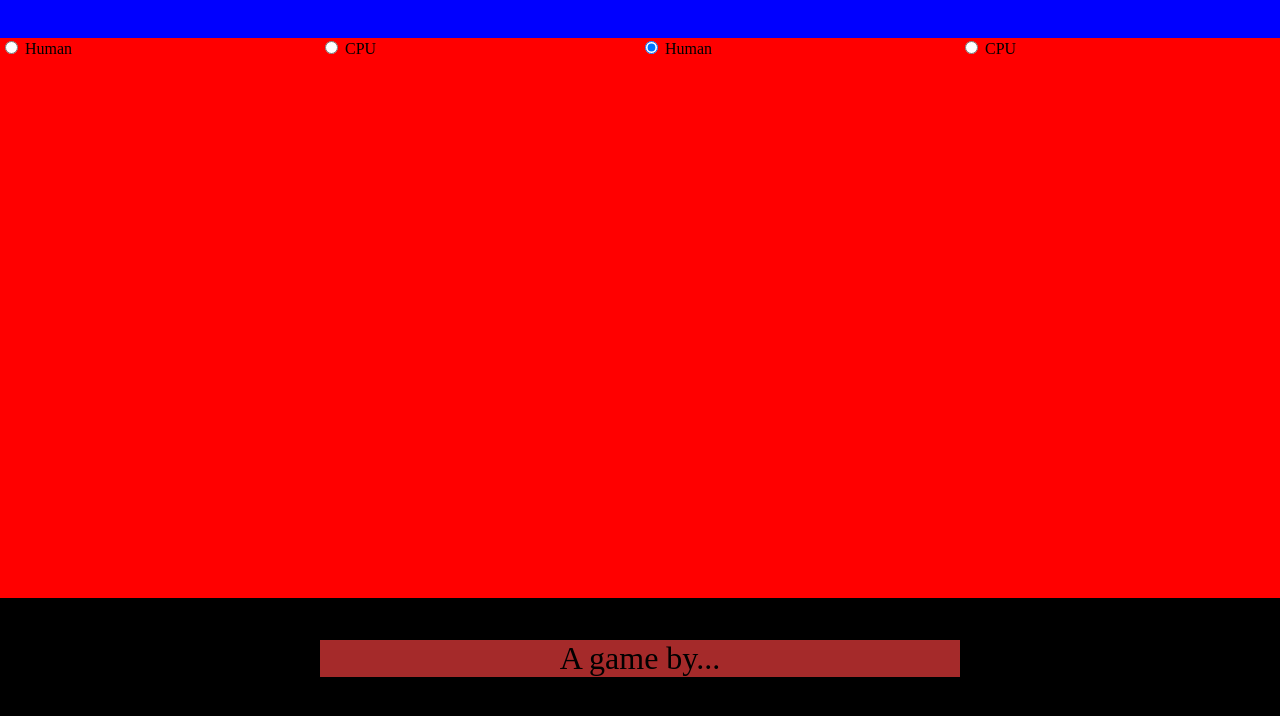
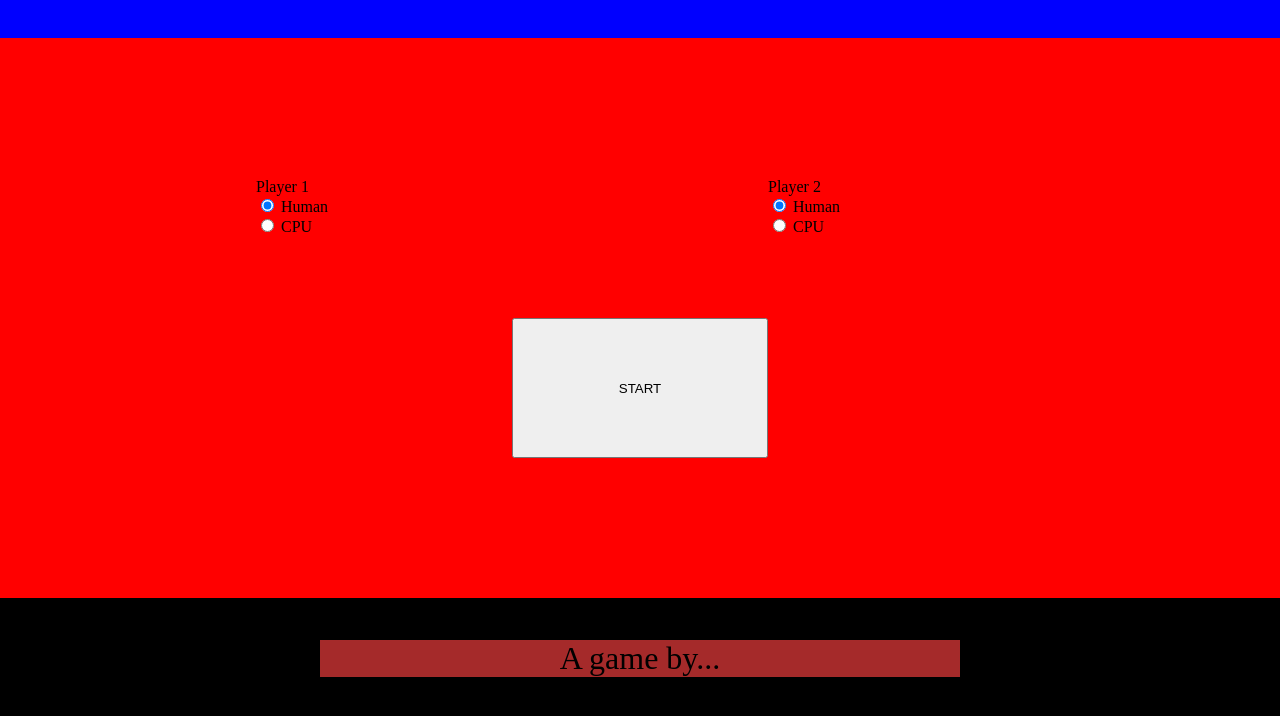
Before and after one commit to gmluqa/Noughts-and-Crosses, a plain HTML site: page pages/player-select.html in a window 1280 px wide. Shown: the part 82-798 px from the top of the page. Drawn offline with Linux system fonts and the light colour scheme.

Commit message:
radio selectors aligned and start button added

```diff
--- a/css/player-select.css
+++ b/css/player-select.css
@@ -27,7 +27,7 @@ body {
   height: 70vh;
   background-color: red;
   display: grid;
-  grid-template-columns: 1fr 1fr 1fr 1fr;
+  grid-template-columns: 1fr 1fr 1fr 1fr 1fr;
   grid-template-rows: 1fr 1fr 1fr 1fr;
 }
 
@@ -37,3 +37,18 @@ body {
   display: grid;
   grid-template-columns: 1fr 2fr 1fr;
 }
+
+.row-player1 {
+  grid-column: 2/3;
+  grid-row: 2/3;
+}
+
+.row-player2 {
+  grid-column: 4/5;
+  grid-row: 2/3;
+}
+
+#start-button {
+  grid-column: 3/4;
+  grid-row: 3/4;
+}
--- a/pages/player-select.html
+++ b/pages/player-select.html
@@ -19,45 +19,67 @@
       <!-- player1 named input ('player1' default) | player2 named input ('player2' default)  -->
       <!-- Start game button, taking in each input -->
 
+      <!-- player 1 radio -->
+      <div class="row row-player1">
+        <div class="col">
+          Player 1
           <div class="form-check">
             <input
               class="form-check-input"
               type="radio"
-          name="flexRadioDefault"
-          id="player1"
+              name="player1"
+              id="player1-human"
               checked
             />
-        <label class="form-check-label" for="flexRadioDefault1"> Human </label>
+            <label class="form-check-label" for="flexRadioDefault1">
+              Human
+            </label>
+          </div>
+          <!-- player 2 radio -->
+          <div class="form-check">
+            <input
+              class="form-check-input"
+              type="radio"
+              name="player1"
+              id="player1-cpu"
+            />
+            <label class="form-check-label" for="flexRadioDefault1">
+              CPU
+            </label>
+          </div>
+        </div>
+      </div>
+
+      <div class="row row-player2">
+        <div class="col">
+          Player 2
+          <div class="form-check">
+            <input
+              class="form-check-input"
+              type="radio"
+              name="player2"
+              id="player2-human"
+              checked
+            />
+            <label class="form-check-label" for="flexRadioDefault2">
+              Human
+            </label>
           </div>
           <div class="form-check">
             <input
               class="form-check-input"
               type="radio"
-          name="flexRadioDefault"
-          id="player2"
+              name="player2"
+              id="player2-cpu"
             />
-        <label class="form-check-label" for="flexRadioDefault2"> CPU </label>
+            <label class="form-check-label" for="flexRadioDefault2">
+              CPU
+            </label>
+          </div>
+        </div>
       </div>
 
-      <div class="form-check">
-        <input
-          class="form-check-input"
-          type="radio"
-          name="flexRadioDefault"
-          id="player1"
-          checked
-        />
-        <label class="form-check-label" for="flexRadioDefault1"> Human </label>
-      </div>
-      <div class="form-check">
-        <input
-          class="form-check-input"
-          type="radio"
-          name="flexRadioDefault"
-          id="player2"
-        />
-        <label class="form-check-label" for="flexRadioDefault2"> CPU </label>
-      </div>
+      <button id="start-button">START</button>
     </div>
     <div class="footer container">
       <div class="row footer-text" style="background-color: brown">
```
Lines whose indentation alone changed are shown as unchanged.
